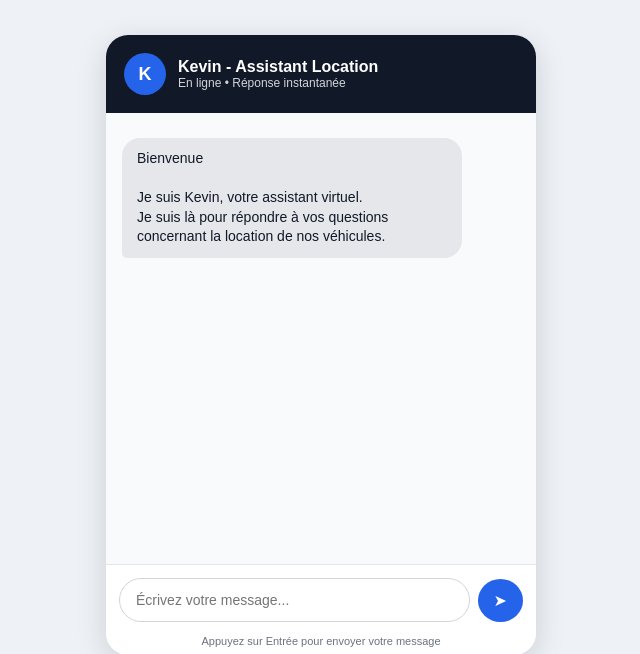
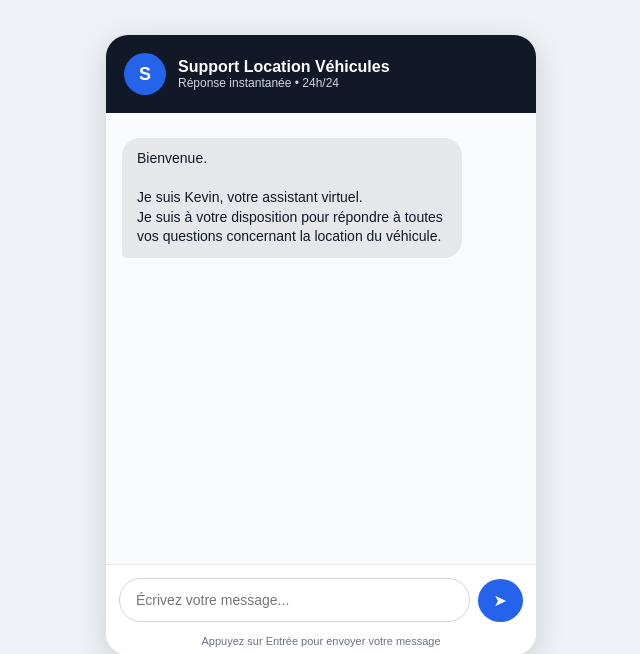
Before and after one commit to jaizj344-wq/chatbot-location, a Flask app: page / in a window 1280 px wide. Shown: the top 654 px of the page, without its empty margins (319-959 px from the left). Run offline with Flask 3, Linux system fonts and the light colour scheme.

Commit message:
modification en tete support

```diff
--- a/templates/index.html
+++ b/templates/index.html
@@ -2,7 +2,7 @@
 <html>
 <head>
     <meta charset="UTF-8">
-    <title>Kevin - Assistant Location</title>
+    <title>Support Location Véhicules</title>
 
     <style>
         body {
@@ -149,18 +149,18 @@
 
 <div class="chat-container">
     <div class="chat-header">
-        <div class="avatar">K</div>
+        <div class="avatar">S</div>
         <div class="header-text">
-            <div class="name">Kevin - Assistant Location</div>
-            <div class="status">En ligne • Réponse instantanée</div>
+            <div class="name">Support Location Véhicules</div>
+            <div class="status">Réponse instantanée • 24h/24</div>
         </div>
     </div>
 
     <div class="chat-box" id="chatBox">
         <div class="message bot">
-            Bienvenue <br><br>
+            Bienvenue.<br><br>
             Je suis Kevin, votre assistant virtuel.<br>
-            Je suis là pour répondre à vos questions concernant la location de nos véhicules.
+            Je suis à votre disposition pour répondre à toutes vos questions concernant la location du véhicule.
         </div>
     </div>
 
```
